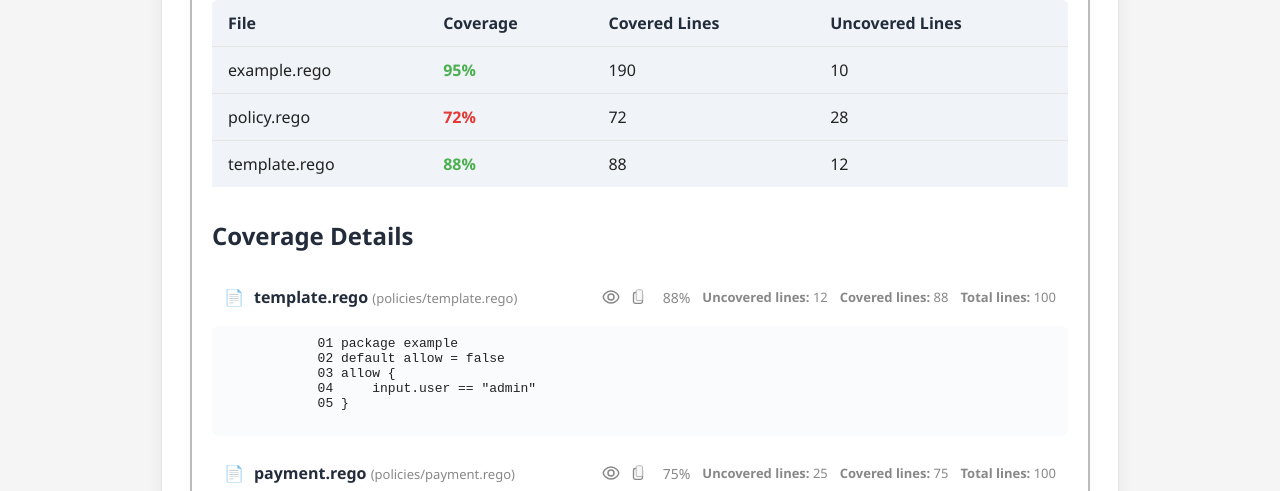
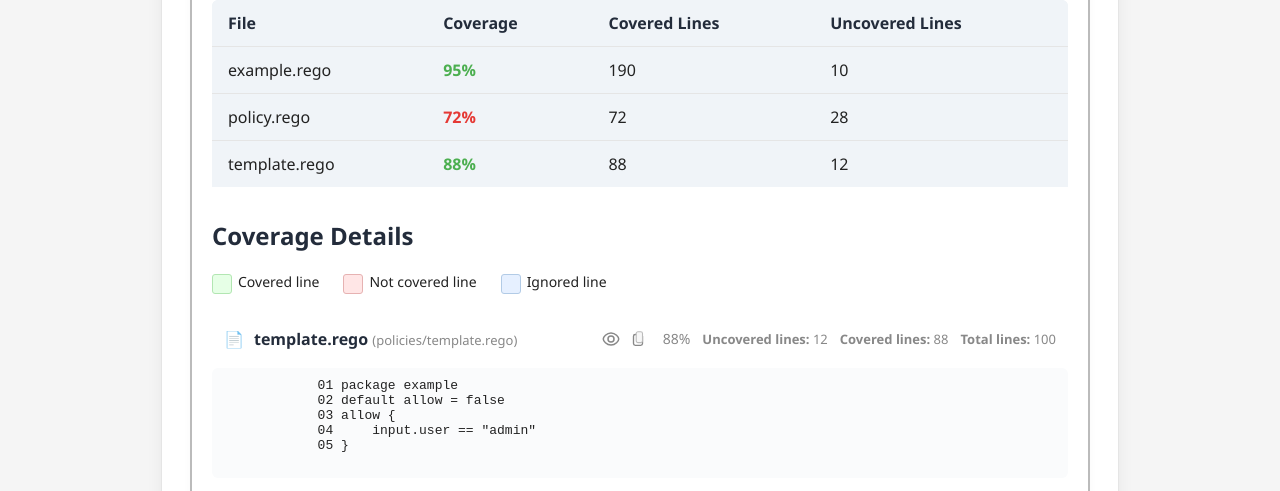
Before and after one commit to willemevenwel/opa-test-report, a website: page report.html in a window 1280 px wide. Shown: the part 218-709 px from the top of the page. Drawn offline with Linux system fonts and the light colour scheme.

```diff
--- a/report.html
+++ b/report.html
@@ -169,6 +169,12 @@
       </tr>
         </table>
             <h2>Coverage Details</h2>
+        <!-- Legend for code highlights -->
+        <div class="legend" style="margin-bottom:18px; font-size:14px; display:flex; gap:24px; align-items:center;">
+          <span><span style="display:inline-block;width:18px;height:18px;border-radius:3px;margin-right:6px;vertical-align:middle;border:1px solid #b2e6b2;background:#e6ffe6;"></span>Covered line</span>
+          <span><span style="display:inline-block;width:18px;height:18px;border-radius:3px;margin-right:6px;vertical-align:middle;border:1px solid #e6b2b2;background:#ffe6e6;"></span>Not covered line</span>
+          <span><span style="display:inline-block;width:18px;height:18px;border-radius:3px;margin-right:6px;vertical-align:middle;border:1px solid #b2cbe6;background:#e6f0ff;"></span>Ignored line</span>
+        </div>
          <!-- Template policy card with placeholder data -->
         <div class="policy-card-template card" style="margin-top:24px;">
           <div style="display:flex;align-items:center;padding:10px 12px;">
```
Lines whose indentation alone changed are shown as unchanged.
